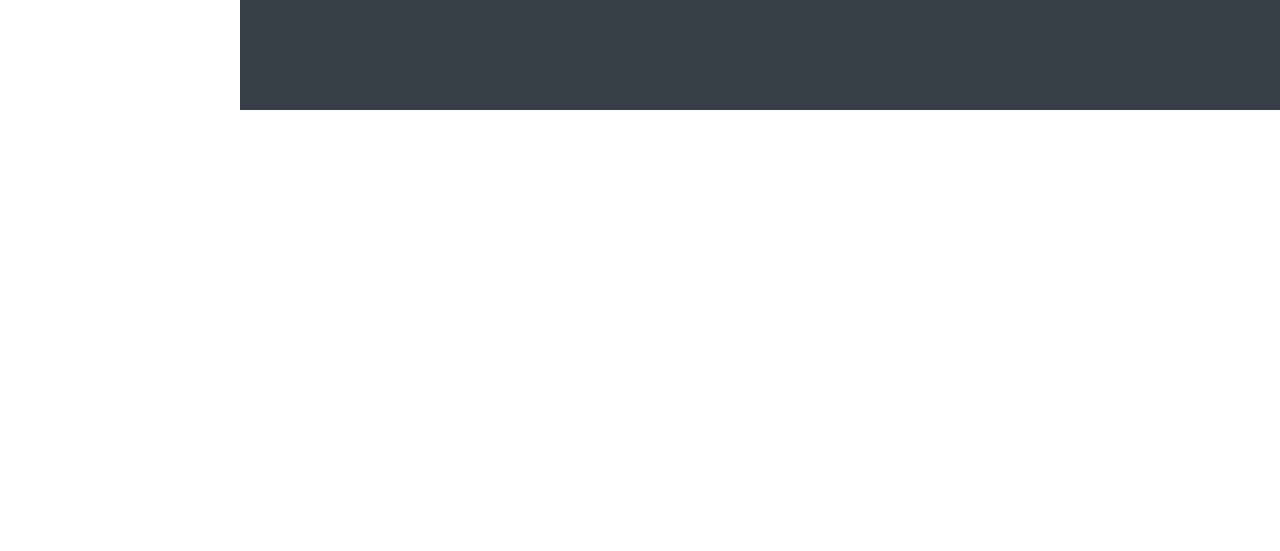
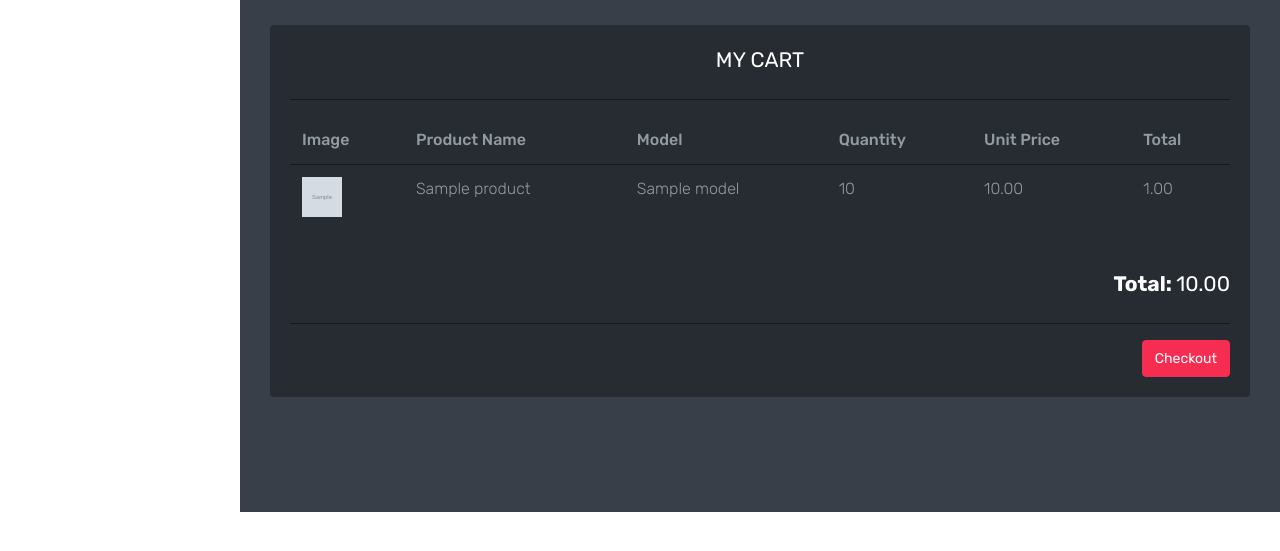
Before and after one commit to manytimes1/lumos_shop, a Symfony app: template templates/cart/index.twig in a window 1280 px wide. Shown: the part 70-621 px from the top of the page. Run offline with Twig, Linux system fonts and the light colour scheme; the template is opened without the code that fills it: most values are stand-ins (such as "Sample title", 1, 10 or a date in 2020); grey boxes marked "Sample" are stand-in pictures; style sheets or scripts are compiled from the project's sources; some libraries are stand-ins or nearby versions.

Commit message:
Add the ability for the user to add products to their cart

```diff
--- a/templates/cart/index.twig
+++ b/templates/cart/index.twig
@@ -1 +1,54 @@
 {% extends 'base.html.twig' %}
+
+{% block main %}
+    <div class="row">
+        <div class="col-md-12">
+            <div class="card card-body">
+                <h3 class="text-center">MY CART</h3>
+                <hr/>
+                <div class="row">
+                    <div class="col-md-12">
+                        <div class="table-responsive" style="clear: both">
+                            <table class="table table-hover">
+                                <thead>
+                                <tr>
+                                    <th>Image</th>
+                                    <th>Product Name</th>
+                                    <th>Model</th>
+                                    <th>Quantity</th>
+                                    <th>Unit Price</th>
+                                    <th>Total</th>
+                                </tr>
+                                </thead>
+                                <tbody>
+                                {% for product in products %}
+                                    <tr>
+                                        <td><img src="{{ product.image }}" alt="product" width="40px" height="40px"></td>
+                                        <td>{{ product.name }}</td>
+                                        <td>{{ product.model }}</td>
+                                        <td>{{ product.quantity }}</td>
+                                        <td>{{ product.price|number_format(2, '.', ',') }}</td>
+                                        <td>{{ product.totalPrice|number_format(2, '.', ',') }}</td>
+                                    </tr>
+                                {% endfor %}
+                                </tbody>
+                            </table>
+                        </div>
+                    </div>
+                    <div class="col-md-12">
+                        <div class="float-right mt-4 text-right">
+                            <h3>
+                                <b>Total: </b> {{ total|number_format(2, '.', ',') }}
+                            </h3>
+                        </div>
+                        <div class="clearfix"></div>
+                        <hr/>
+                        <div class="text-right">
+                            <button type="submit" class="btn btn-danger">Checkout</button>
+                        </div>
+                    </div>
+                </div>
+            </div>
+        </div>
+    </div>
+{% endblock %}
```
Also changed, not shown: src/Controller/CartController.php (+50 -3 lines), src/Entity/Cart.php (+3 -7 lines), src/Entity/Product.php (+8 -1 lines), templates/home/index.html.twig (+8 -6 lines).
